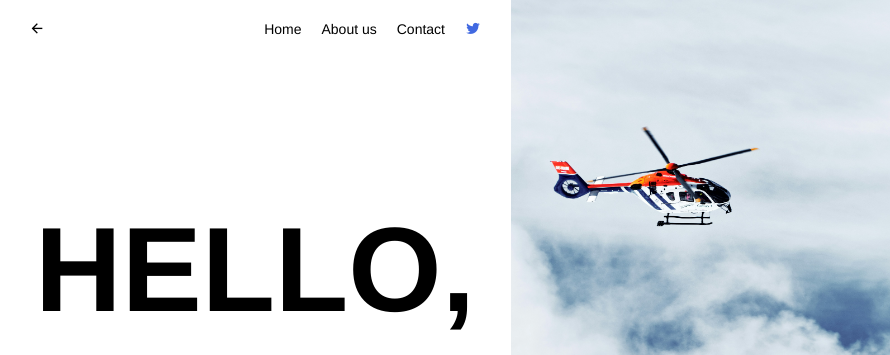
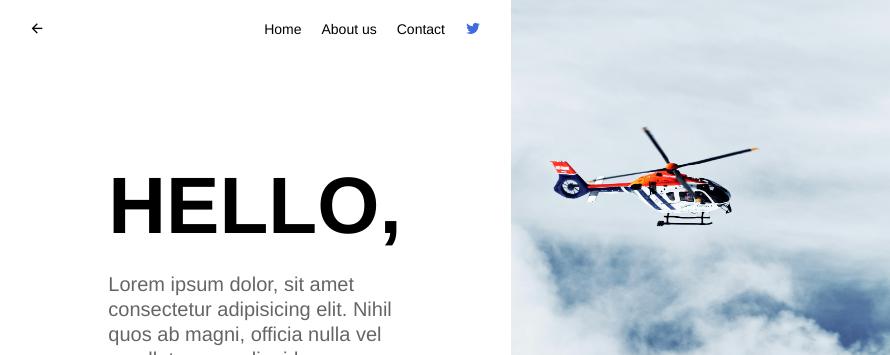
Before and after one commit to darkleet/responsive_landing_page_1, a plain HTML site: page index.html in a window 1280 px wide. Shown: the top 355 px of the page, 1-891 px from the left. Drawn offline with nearby package versions, Linux system fonts and the light colour scheme; grey boxes are pictures that could not be loaded.

Commit message:
Update h1 of style.css

```diff
--- a/style.css
+++ b/style.css
@@ -58,7 +58,7 @@ body {
   -o-transform:translate(-50%,-50%);
 }
 #textcenter h1{
-  font-size: 120px;
+  font-size: 80px;
   font-weight: 900;
 }
 #textcenter p{
```
